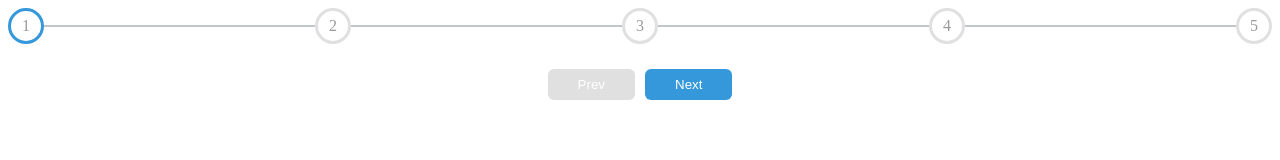
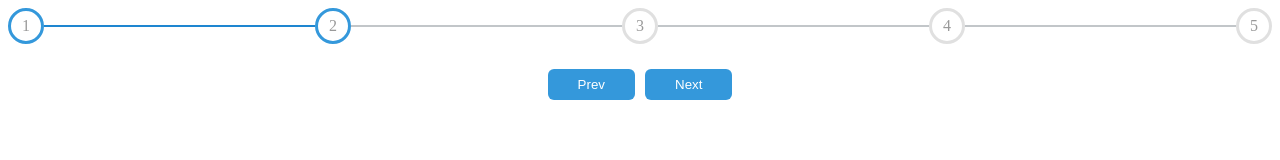
Before and after one commit to acciojob/progress-bar-ajayv28, a website: page main.html in a window 1280 px wide. Both pictures are taken after a click on the button "Next". Drawn offline with Linux system fonts and the light colour scheme.

Commit message:
created a submission

```diff
--- a/main.html
+++ b/main.html
@@ -16,7 +16,7 @@
 		<div class="line"></div>
 		<div class="circle" id="circle-4">4</div>
 		<div class="line"></div>
-		<div class="circle" id="circle-4">5</div>
+		<div class="circle" id="circle-5">5</div>
 	</div>
 	<div class="button-container">
 		<button id="prev" disabled>Prev</button>
--- a/script.js
+++ b/script.js
@@ -4,30 +4,38 @@
 const circles = document.querySelectorAll(".circle");
 const lines = document.querySelectorAll(".line");
 
-const nextButton = document.querySelectorAll("#next");
-const prevButton = document.querySelectorAll("#prev");
+const nextButton = document.getElementById("next");
+const prevButton = document.getElementById("prev");
 
 let val = 1;
 
 nextButton.addEventListener("click", ()=> {
 	val++;
 	updateUi();
-})
+});
 
 prevButton.addEventListener("click", () =>{
 	val--;
 	updateUi();
-})
+});
 
 function updateUi(){
-	circles.forEach((circle, idx) => {
-		idx<val?circle.classList.add("active"):circle.classList.remove("active");
-	})
+	 circles.forEach((circle, idx) => {
+        if (idx < val) {
+            circle.classList.add("active");
+        } else {
+            circle.classList.remove("active");
+        }
+    });
 
-	lines.forEach((line,idx) => {
-		idx<val?line.classList.add("active"):line.classList.remove("active");
-	})
+    lines.forEach((line, idx) => {
+        if (idx < val - 1) {
+            line.classList.add("active");
+        } else {
+            line.classList.remove("active");
+        }
+    });
 
-	prevButton.disabled = val===1;
-	nextButton.disabled = val===circles.length;
+	prevButton.disabled = val === 1;
+	nextButton.disabled = val === circles.length;
 }
```
